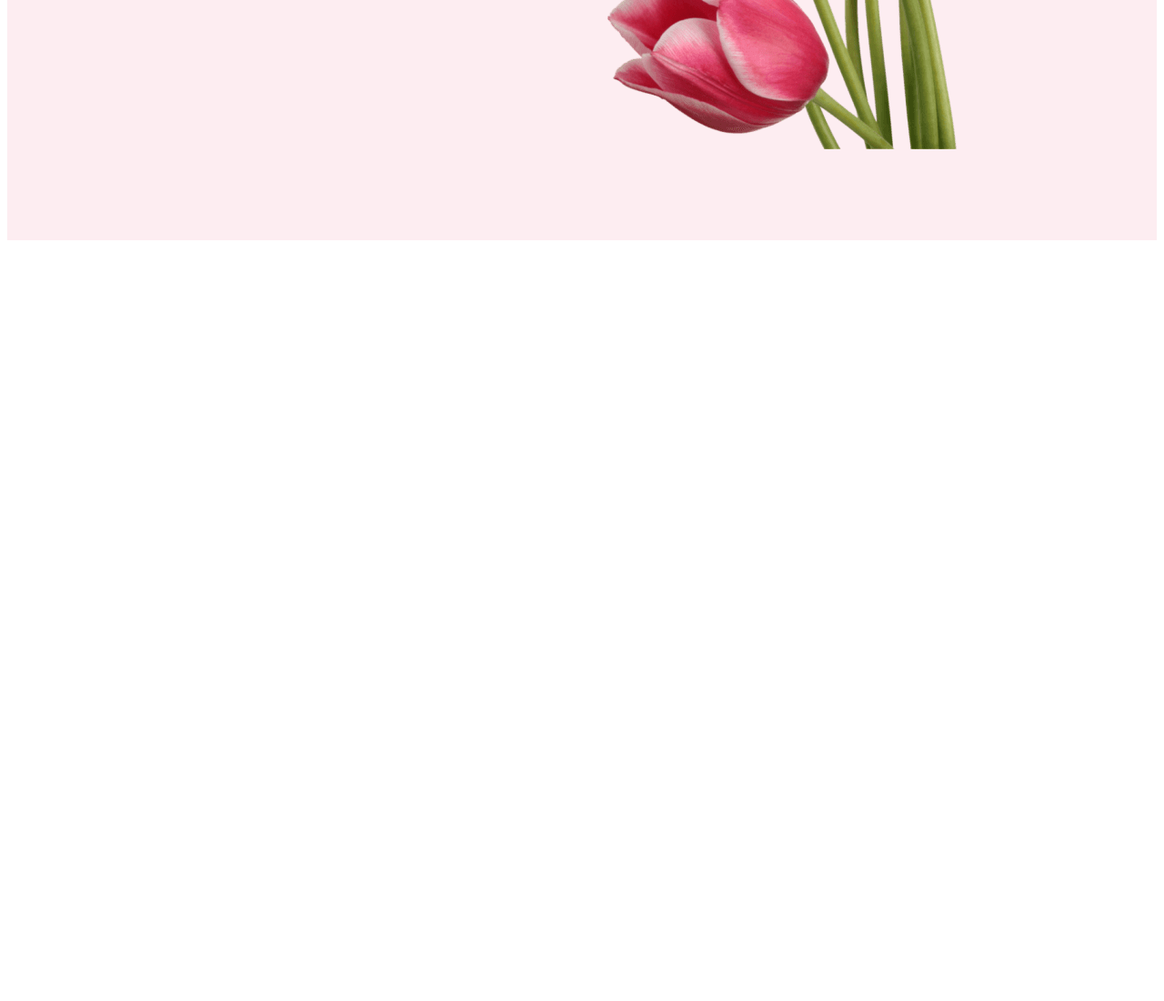
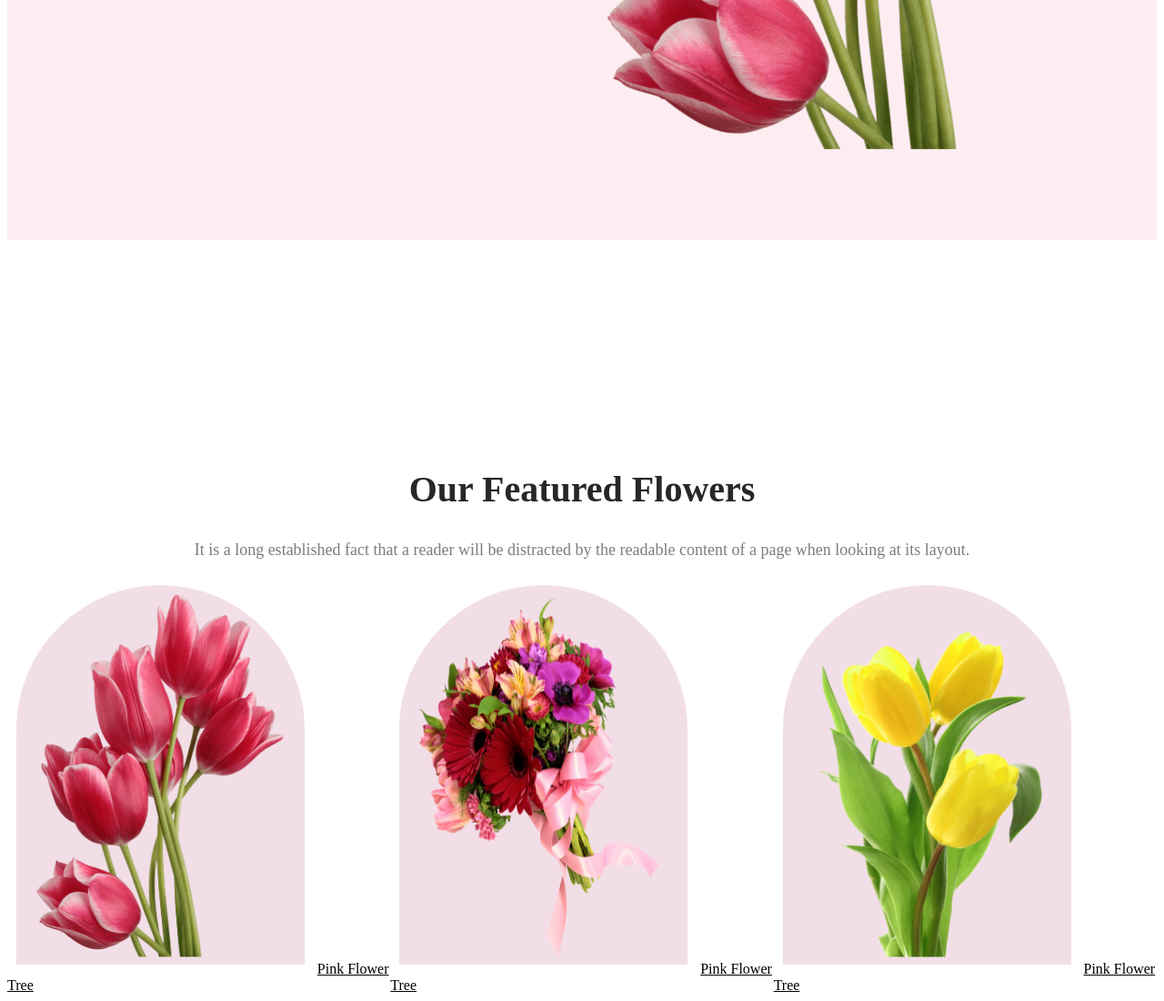
Before and after one commit to mehediprogrammar/figma-project-1, a plain HTML site: page index.html in a window 1280 px wide. Shown: the part 744-1844 px from the top of the page at 91% size. Before the commit the page ends 1016 px from the top, so only its background shows below. Drawn offline with Linux system fonts and the light colour scheme.

Commit message:
added first section

```diff
--- a/index.html
+++ b/index.html
@@ -19,6 +19,40 @@
            </section>
     </header>
     <main>
+       <section class="first">
+               <div class="title">
+                 <h2 class="our">Our Featured Flowers</h2>
+                 <p class="long">It is a long established fact that a reader will be distracted by the readable content of a page when looking at its layout.</p>
+               </div>
+
+               <div class="continer">
+               <div >
+                <img src="Flower Asset/pngwing 10.png" alt="">
+                <u>Pink Flower Tree</u>
+               </div>
+               <div>
+                <img src="/Flower Asset/pngwing 5.png" alt="">
+                <u>Pink Flower Tree</u>
+               </div>
+                 <div>
+                    <img src="/Flower Asset/pngwing 7.png" alt="">
+                    <u>Pink Flower Tree</u>
+                 </div>
+               </div>
+
+       </section>
+
+       <section class="secent">
+
+       </section>
+
+       <section class="thrid">
+
+       </section>
+
+       <section class="forth">
+
+       </section>
 
     </main>
     <footer>
--- a/style/blog.css
+++ b/style/blog.css
@@ -1,22 +1,25 @@
-*body{
+*body {
     margin: 0;
     padding: 0;
     font-family: sans-serif;
 }
-.head-all{
+
+.head-all {
     color: #272727;
     font-size: 50px;
     font-weight: 800;
-   width: 500px;
+    width: 500px;
 
 }
-.para-all{
+
+.para-all {
     color: rgba(39, 39, 39, 0.60);
     font-size: 18px;
     font-weight: 400;
     line-height: 30px;
 }
-.btn-all{
+
+.btn-all {
     color: #FFF;
     font-size: 20px;
     font-weight: 700;
@@ -25,22 +28,63 @@
     padding: 20px 40px;
     gap: 10px;
 }
+
 /* this is a header style */
-.box-1{
+.box-1 {
     background: rgba(229, 84, 115, 0.10);
-     padding: 100px 200px;
+    padding: 100px 200px;
 
 }
-.content{
+
+.content {
     display: flex;
     justify-content: center;
     align-items: center;
     gap: 130px;
-    margin-bottom:0px;
+    margin-bottom: 0px;
 }
-img{
+
+img {
     width: 650px;
-      height: 800px;
+    height: 800px;
+
+}
+
+/* this is a main- section-1 style */
+main{
+    margin-top: 250px;
+}
+
+.our {
+    color: #272727;
+    text-align: center;
+    font-size: 40px;
+    font-weight: 800;
+    margin-top: 25px;
+}
+
+.long {
+    color: rgba(39, 39, 39, 0.60);
+    text-align: center;
+    font-size: 18px;
+    font-weight: 400;
+    margin-top: 25px;
 
 
 }
+.continer{
+    display: flex;
+    justify-content: center;
+    align-items: center;
+}
+.continer img{
+    width: 300px;
+    height: 400px;
+    padding: 2%;
+    border-radius: 300px 300px 0px 0px;
+    background: rgba(167, 33, 98, 0.15);
+    margin:10px ;
+    cursor: pointer;
+    transition: 400ms;
+
+}
```
